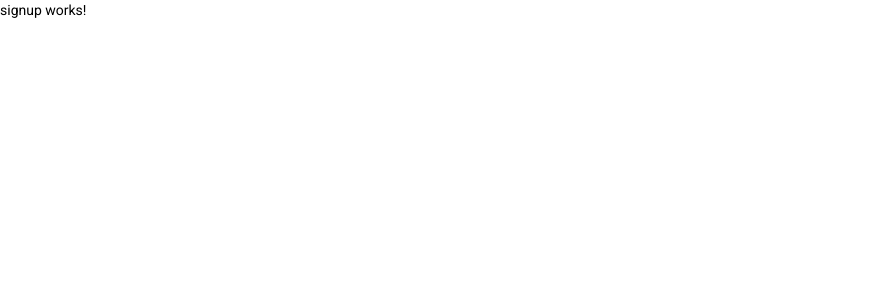
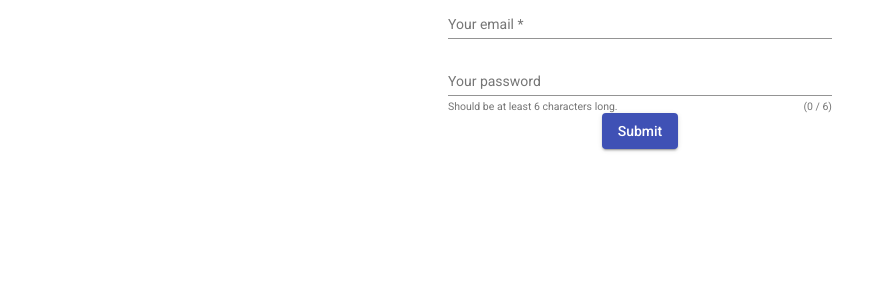
Before and after one commit to AyariAhmed/angular-fitness-tracker, an Angular app: page /signup in a window 1280 px wide. Shown: the top 300 px of the page, without its empty margins (0-894 px from the left). Built offline with nearby package versions, Linux system fonts and the light colour scheme.

Commit message:
signup form

```diff
--- a/package.json
+++ b/package.json
@@ -7,7 +7,8 @@
     "build": "ng build",
     "test": "ng test",
     "lint": "ng lint",
-    "e2e": "ng e2e"
+    "e2e": "ng e2e",
+    "postinstall": "ngcc"
   },
   "private": true,
   "dependencies": {
@@ -16,6 +17,7 @@
     "@angular/common": "~11.2.7",
     "@angular/compiler": "~11.2.7",
     "@angular/core": "~11.2.7",
+    "@angular/flex-layout": "^11.0.0-beta.33",
     "@angular/forms": "~11.2.7",
     "@angular/material": "^11.2.8",
     "@angular/platform-browser": "~11.2.7",
--- a/src/app/auth/signup/signup.component.html
+++ b/src/app/auth/signup/signup.component.html
@@ -1 +1,32 @@
-<p>signup works!</p>
+<section>
+  <form (ngSubmit)="submitForm(f)" fxLayout="column" fxLayoutAlign="center center" #f="ngForm" >
+    <mat-form-field style="width: 30%">
+      <input
+        type="email"
+        matInput
+        placeholder="Your email"
+        ngModel
+        name="email"
+        required
+        email
+        #emailInput="ngModel"
+      />
+      <mat-error *ngIf="emailInput.hasError('required')">E-mail field can't be empty.</mat-error>
+      <mat-error *ngIf="!emailInput.hasError('required')">E-mail is invalid.</mat-error>
+    </mat-form-field >
+    <mat-form-field hintLabel="Should be at least 6 characters long." style="width: 30%">
+      <input
+        type="password"
+        matInput
+        placeholder="Your password"
+        ngModel
+        name="password"
+        minlength="6"
+        #pwInput="ngModel"
+      />
+      <mat-hint align="end">({{pwInput.value?.length}} / 6)</mat-hint>
+      <mat-error *ngIf="pwInput.value?.length<6">Password length must be at least 6 characters long.</mat-error>
+    </mat-form-field>
+    <button type="submit" mat-raised-button color="primary">Submit</button>
+  </form>
+</section>
--- a/src/app/auth/signup/signup.component.ts
+++ b/src/app/auth/signup/signup.component.ts
@@ -1,4 +1,5 @@
 import { Component, OnInit } from '@angular/core';
+import {NgForm} from '@angular/forms';
 
 @Component({
   selector: 'app-signup',
@@ -12,4 +13,9 @@ export class SignupComponent implements OnInit {
   ngOnInit(): void {
   }
 
+  submitForm(f: NgForm) {
+    const form = f.form;
+    console.log(f);
+    f.reset();
+  }
 }
--- a/src/app/material.module.ts
+++ b/src/app/material.module.ts
@@ -1,9 +1,11 @@
 import {NgModule} from '@angular/core';
 import {MatButtonModule} from '@angular/material/button';
 import {MatIconModule} from '@angular/material/icon';
+import {MatFormFieldModule} from '@angular/material/form-field';
+import {MatInputModule} from '@angular/material/input';
 
 @NgModule({
-  imports : [MatButtonModule,MatIconModule],
-  exports : [MatButtonModule,MatIconModule]
+  imports : [MatButtonModule,MatIconModule,MatFormFieldModule,MatInputModule],
+  exports : [MatButtonModule,MatIconModule,MatFormFieldModule,MatInputModule]
 })
 export class MaterialModule {}
--- a/src/styles.scss
+++ b/src/styles.scss
@@ -1,5 +1,5 @@
 /* You can add global styles to this file, and also import other style files */
-@import '~@angular/material/prebuilt-themes/pink-bluegrey.css';
+@import '~@angular/material/prebuilt-themes/indigo-pink.css';
 
 html, body { height: 100%; }
 body { margin: 0; font-family: Roboto, "Helvetica Neue", sans-serif; }
```
Also changed, not shown: src/app/app.module.ts (+5 -2 lines), 1 other file (tests, documents, lock files or other folders).
